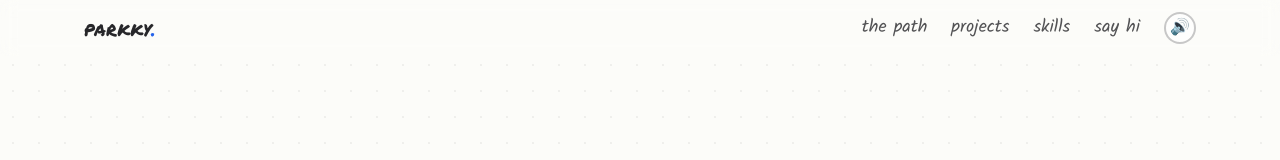
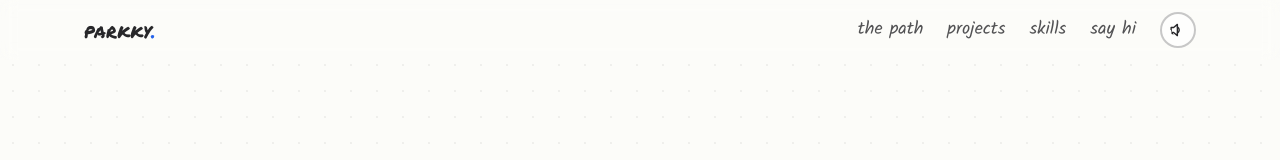
Before and after one commit to parkky21/portfolio-parkky, a Next.js app: page / in a window 1280 px wide. Shown: the top 160 px of the page. Built offline with nearby package versions, Linux system fonts and the light colour scheme.

Commit message:
feat : added mute toggle button to the video player component

```diff
--- a/components/MuteToggle.tsx
+++ b/components/MuteToggle.tsx
@@ -1,5 +1,6 @@
 "use client";
 
+import { motion, AnimatePresence } from "framer-motion";
 import { useSoundEnabled } from "./SoundProvider";
 import { playSound } from "@/lib/sound";
 
@@ -7,7 +8,7 @@ export function MuteToggle() {
   const { enabled, toggle } = useSoundEnabled();
 
   function handleClick() {
-    if (enabled) playSound("click"); // play one last click before muting
+    if (enabled) playSound("click");
     toggle();
   }
 
@@ -16,9 +17,83 @@ export function MuteToggle() {
       onClick={handleClick}
       aria-label={enabled ? "Mute sounds" : "Unmute sounds"}
       title={enabled ? "Mute sounds" : "Unmute sounds"}
-      className="relative flex h-8 w-8 items-center justify-center rounded-full border-2 border-ink/25 bg-white/60 text-base transition-all hover:scale-110 hover:border-ink/60 active:scale-95"
+      className="relative flex h-9 w-9 items-center justify-center rounded-full border-2 border-ink/25 bg-white/60 transition-all hover:scale-110 hover:border-ink/60 active:scale-95"
     >
-      {enabled ? "🔊" : "🔇"}
+      <SketchSpeaker enabled={enabled} />
     </button>
   );
 }
+
+function SketchSpeaker({ enabled }: { enabled: boolean }) {
+  return (
+    <svg
+      viewBox="0 0 32 32"
+      fill="none"
+      className="h-5 w-5 sketch"
+      aria-hidden
+    >
+      {/* Speaker cone body — always visible */}
+      <g
+        stroke="var(--color-ink)"
+        strokeWidth="2.2"
+        strokeLinecap="round"
+        strokeLinejoin="round"
+      >
+        {/* box */}
+        <path d="M5 12h4l6-5v18l-6-5H5V12z" />
+        {/* cone flare */}
+        <path d="M15 11c2 1.5 3 2.8 3 5s-1 3.5-3 5" />
+      </g>
+
+      {/* Sound waves — draw in when enabled, draw out when muted */}
+      <AnimatePresence>
+        {enabled && (
+          <>
+            <motion.path
+              key="wave1"
+              d="M19.5 13.5c1.5 1 2.5 1.8 2.5 2.5s-1 1.5-2.5 2.5"
+              stroke="var(--color-marker-blue)"
+              strokeWidth="2"
+              strokeLinecap="round"
+              fill="none"
+              initial={{ pathLength: 0, opacity: 0 }}
+              animate={{ pathLength: 1, opacity: 1 }}
+              exit={{ pathLength: 0, opacity: 0 }}
+              transition={{ duration: 0.3, ease: "easeOut" }}
+            />
+            <motion.path
+              key="wave2"
+              d="M22 11c2 1.6 3.2 3 3.2 5s-1.2 3.4-3.2 5"
+              stroke="var(--color-marker-blue)"
+              strokeWidth="2"
+              strokeLinecap="round"
+              fill="none"
+              initial={{ pathLength: 0, opacity: 0 }}
+              animate={{ pathLength: 1, opacity: 1 }}
+              exit={{ pathLength: 0, opacity: 0 }}
+              transition={{ duration: 0.35, delay: 0.08, ease: "easeOut" }}
+            />
+          </>
+        )}
+      </AnimatePresence>
+
+      {/* Mute X slash — draw in when muted */}
+      <AnimatePresence>
+        {!enabled && (
+          <motion.path
+            key="mute"
+            d="M20 12.5L26 19.5M26 12.5L20 19.5"
+            stroke="var(--color-marker-red)"
+            strokeWidth="2.2"
+            strokeLinecap="round"
+            fill="none"
+            initial={{ pathLength: 0, opacity: 0 }}
+            animate={{ pathLength: 1, opacity: 1 }}
+            exit={{ pathLength: 0, opacity: 0 }}
+            transition={{ duration: 0.25, ease: "easeOut" }}
+          />
+        )}
+      </AnimatePresence>
+    </svg>
+  );
+}
```
